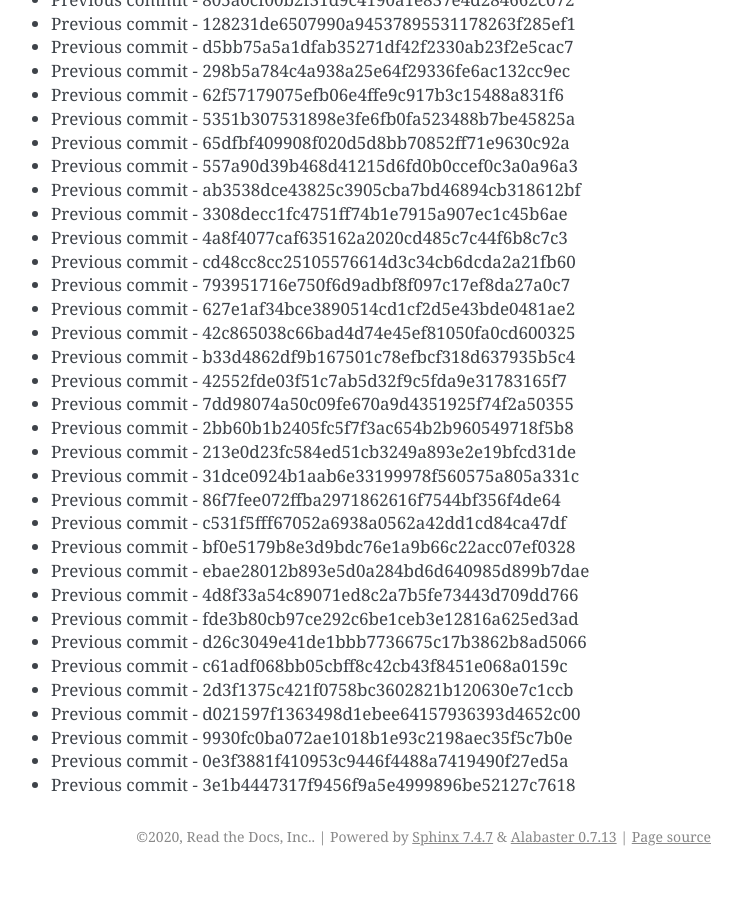
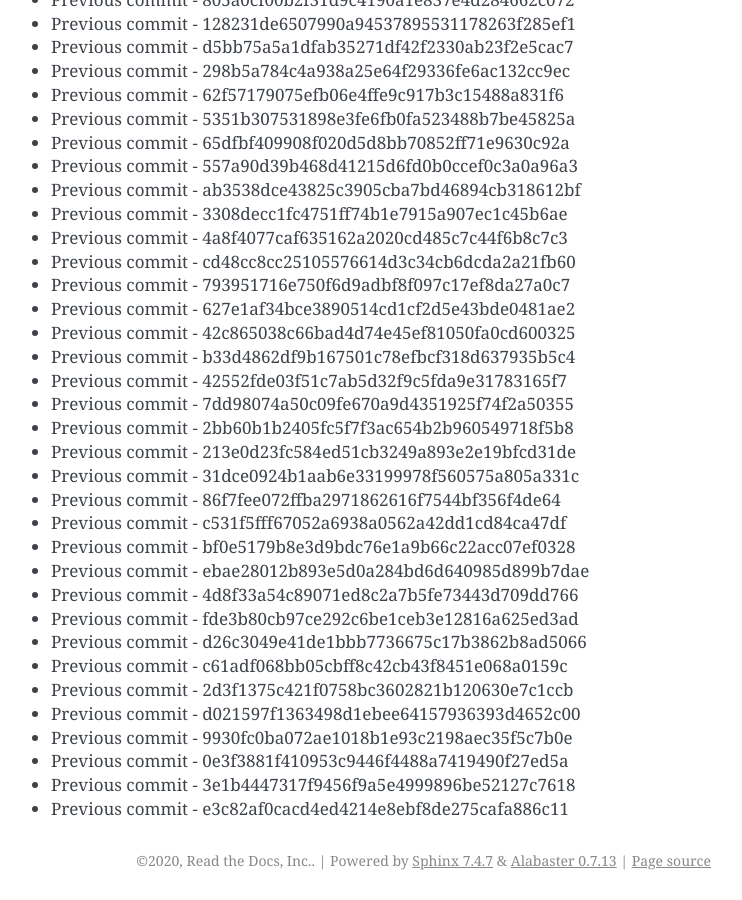
Before and after one commit to readthedocs/rtd-git-stresstest, a Sphinx documentation site: the page built from docs/updates.rst, in a window 1280 px wide and 900 px high, scrolled down 51819 px. Shown: the whole window, without its empty margins (399-1141 px from the left). Built offline with Sphinx 7.4.7, drawn with Linux system fonts in a browser that asks for light colours; before the commit the page ends 52695 px from its top, so only the background shows below that.

Commit message:
Generating commit from previous: e3c82af0cacd4ed4214e8ebf8de275cafa886c11

```diff
--- a/docs/updates.rst
+++ b/docs/updates.rst
@@ -2209,3 +2209,4 @@ It can be tested for any performance characteristics.
 * Previous commit - 9930fc0ba072ae1018b1e93c2198aec35f5c7b0e
 * Previous commit - 0e3f3881f410953c9446f4488a7419490f27ed5a
 * Previous commit - 3e1b4447317f9456f9a5e4999896be52127c7618
+* Previous commit - e3c82af0cacd4ed4214e8ebf8de275cafa886c11
```
